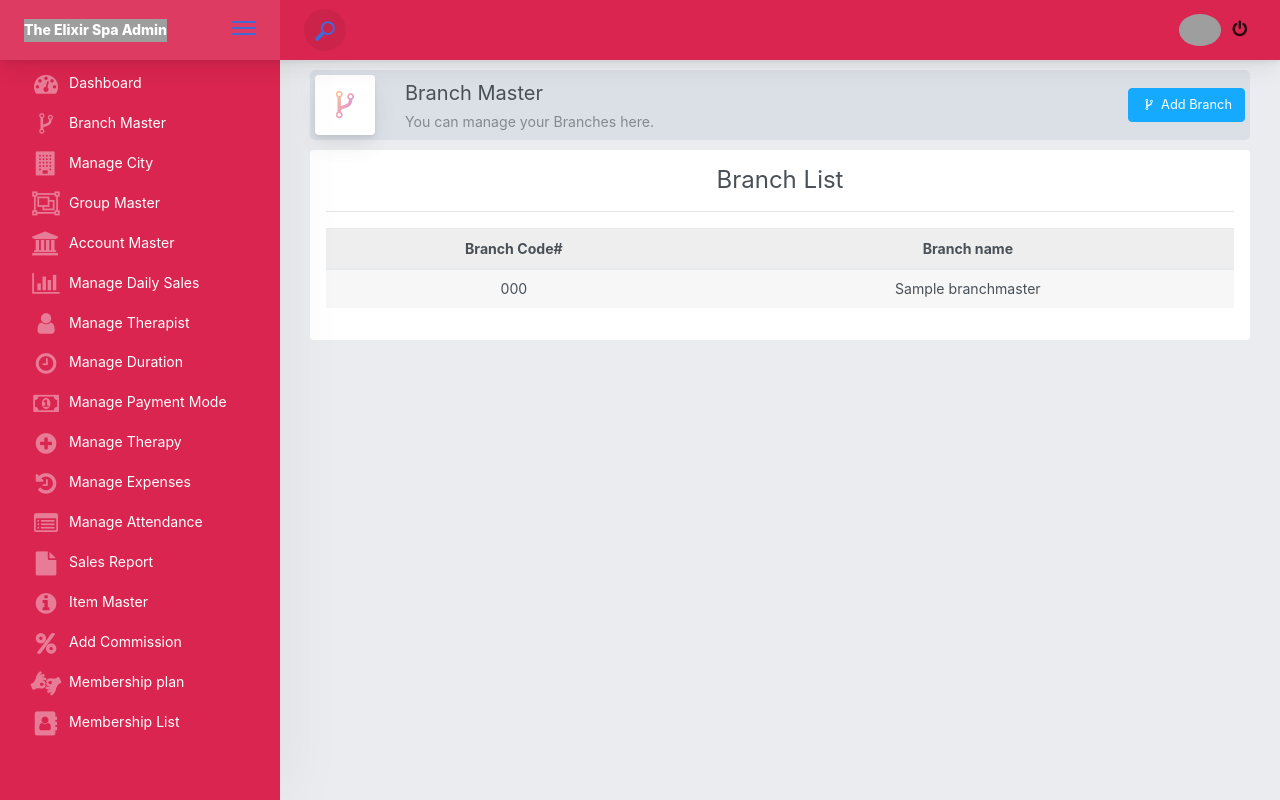
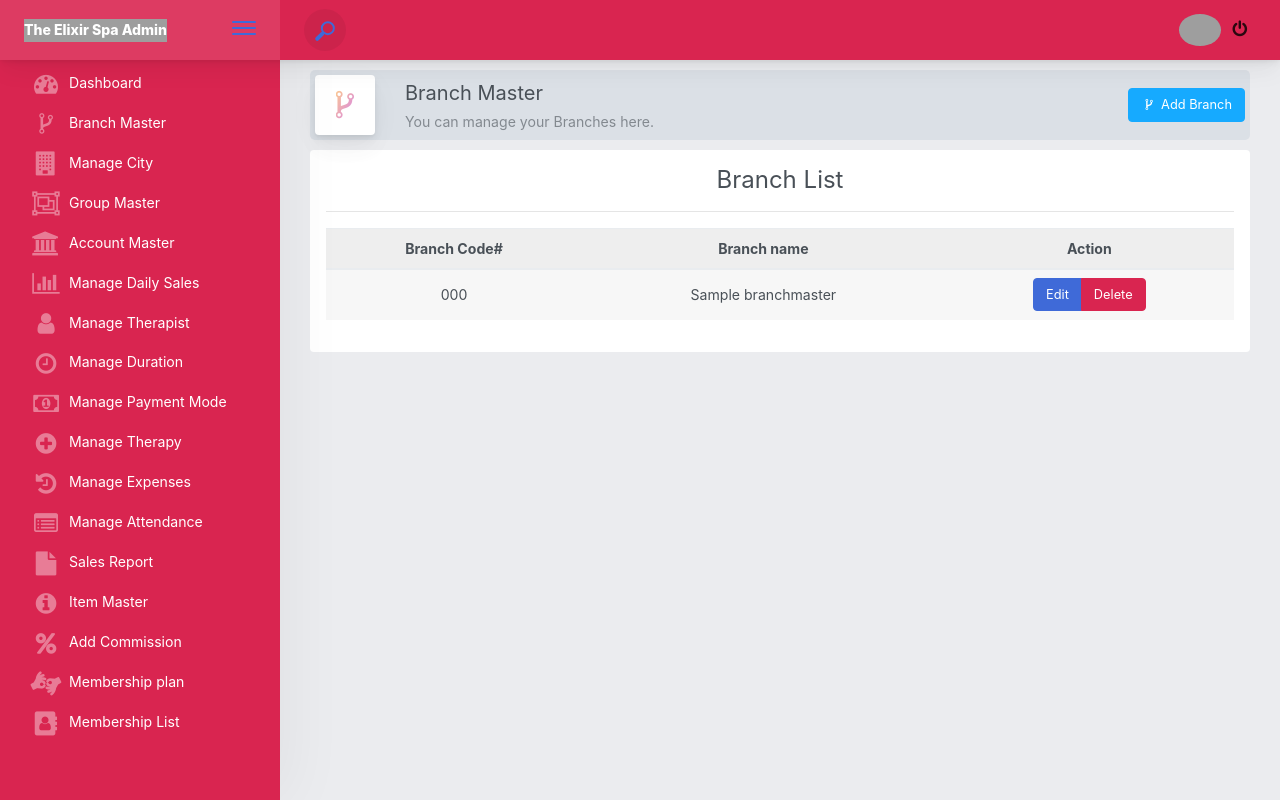
Before and after one commit to chaitphani/Elixrspa, a Django app: page /spa/dashboard/branch-master in a window 1280 px wide. Run offline with Django 3.2, Linux system fonts and the light colour scheme; tables that the repository leaves empty hold one stand-in row (values such as "Sample post"); some libraries are stand-ins or nearby versions; grey boxes are pictures that could not be loaded.

Commit message:
acc_master,branchmaster

```diff
--- a/templates/spadashboard/account_master.html
+++ b/templates/spadashboard/account_master.html
@@ -1,6 +1,7 @@
 {% extends 'spadashboard/index.html' %}
 {% load static %}
 {% block heading %}
+
 
 <div class="page-title-wrapper">
     <div class="page-title-heading">
@@ -270,6 +271,9 @@
             $("#mobId").val("{{ master.mobile_number }}")
             $('#update_form').attr('action', '{% url 'update_account_master' master.id %}')
 		}
+        function delete_{{ master.id }} (){
+			$("#s_delete").attr("href", "{% url 'delete_account_master' master.id %}")
+		}
 	{% endfor %}
 </script>
 <script>
--- a/templates/spadashboard/branch_master.html
+++ b/templates/spadashboard/branch_master.html
@@ -69,6 +69,7 @@
 					<tr>
 						<th>Branch Code#</th>
 						<th>Branch name</th>
+						<th>Action</th>
 					</tr>
 				</thead>
 				<tbody>
@@ -76,11 +77,71 @@
 						<tr>
 							<td>{{master.code}}</td>
 							<td>{{master.name}}</td>
+							<td class="btn-group" style="border:none">
+								<div class="btn-group">
+									<button type="button" onclick="edit_{{ master.id }}()" data-toggle="modal"
+										data-target="#editModal" class="btn btn-primary text-white">Edit</button>
+									<button type="button" onclick="delete_{{ master.id }}()" data-toggle="modal"
+										data-target="#delete_modal" class="btn btn-danger">Delete</button>
+								</div>
+							</td>
 						</tr>
 					{% endfor %}
 				</tbody>
 			</table>
 		</div>
+	</div>
+</div>
+
+
+<!-- Modal -->
+<div class="container">
+	<div class="modal" id="editModal" role="dialog">
+		<div class="modal-dialog">
+			<!-- Modal content-->
+			<div class="modal-content">
+				<div class="modal-header">
+					<h4 class="modal-title text-center">Edit Branch</h4>
+					<button type="button" class="close" data-dismiss="modal">&times;</button>
+				</div>
+				<div class="modal-body">
+					<form id="update_form" method="POST">
+						{% csrf_token %}
+						<div class="form-group">
+							<label for="name" class="label">Change Name</label>
+							<input id="branch_name" type="text" name="name" class="form-control" required="required"/>
+						</div>
+						<div class="form-group text-right">
+							<button type="submit" class="btn btn-lg btn-success text-white">Update</button>
+						</div>
+					</form>
+				</div>
+			</div>
+
+		</div>
+	</div>
+</div>
+
+<!-- Modal -->
+<div class="modal" id="delete_modal" role="dialog">
+	<div class="modal-dialog">
+		<!-- Modal content-->
+		<div class="modal-content">
+			<div class="modal-header">
+				<h4 class="modal-title text-center">Delete Branch</h4>
+				<button type="button" class="close" data-dismiss="modal">&times;</button>
+			</div>
+			<div class="modal-body">
+
+				<p>Are you sure want delete data</p>
+
+				<div class="form-group text-right">
+					<a class="btn btn-lg btn-danger text-white" id="delbranch">Delete</a>
+				</div>
+
+			</div>
+		</div>
+
 	</div>
 </div>
 
@@ -114,4 +175,20 @@
 	  });
   });
 </script>
+
+<script>
+	{% for master in branch_master %}
+
+	function edit_{{master.id}}(){
+	$('#branch_name').val('{{master.name}}')
+$('#update_form').attr('action','{%url 'update_branch_master' master.id %}')
+	}
+
+	function delete_{{master.id}}(){
+	$('#delbranch').attr('href','{%url 'delete_branch_master' master.id %}')
+		}
+
+	{% endfor %}
+
+</script>
 {% endblock %}
```
